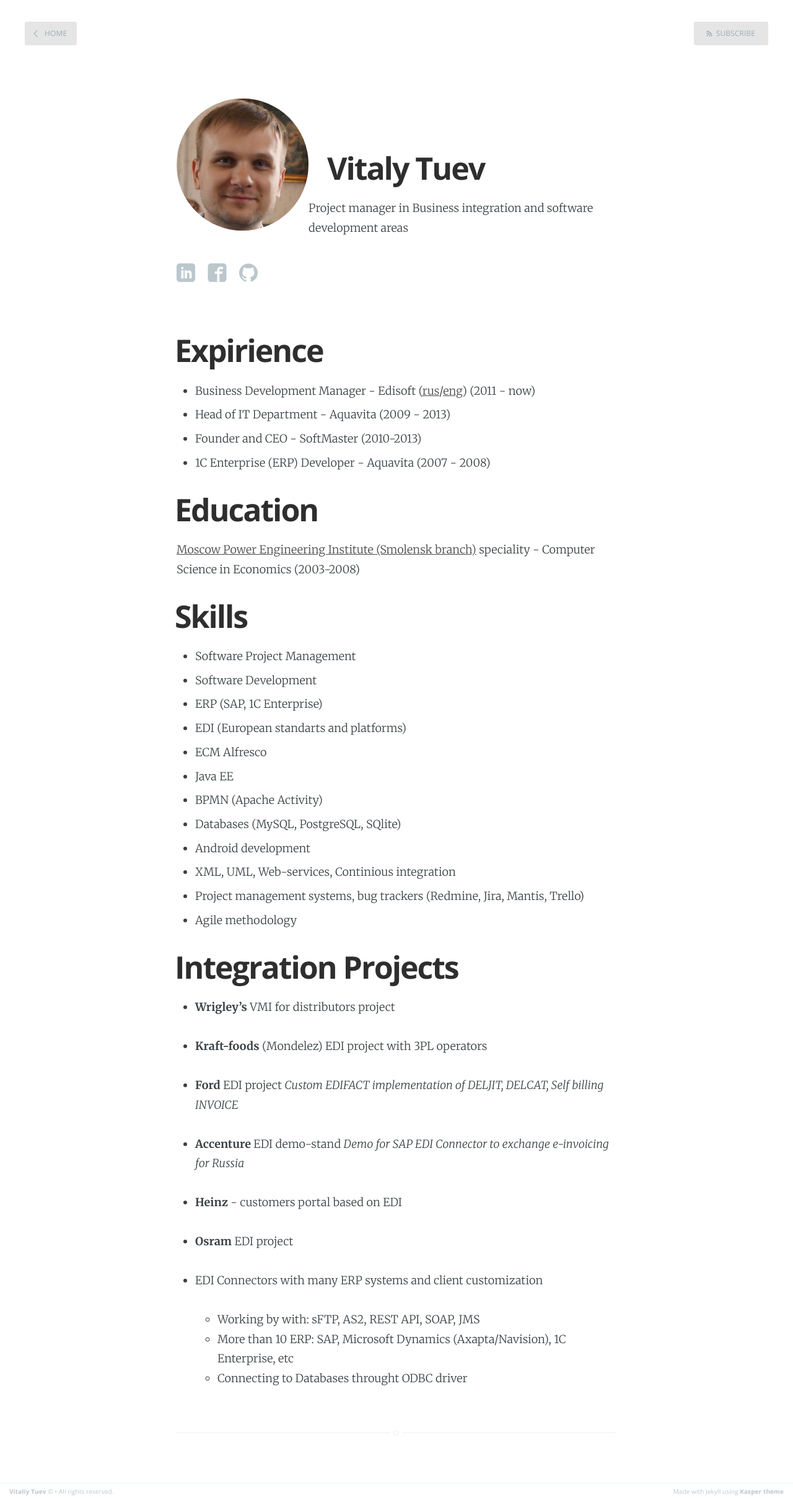
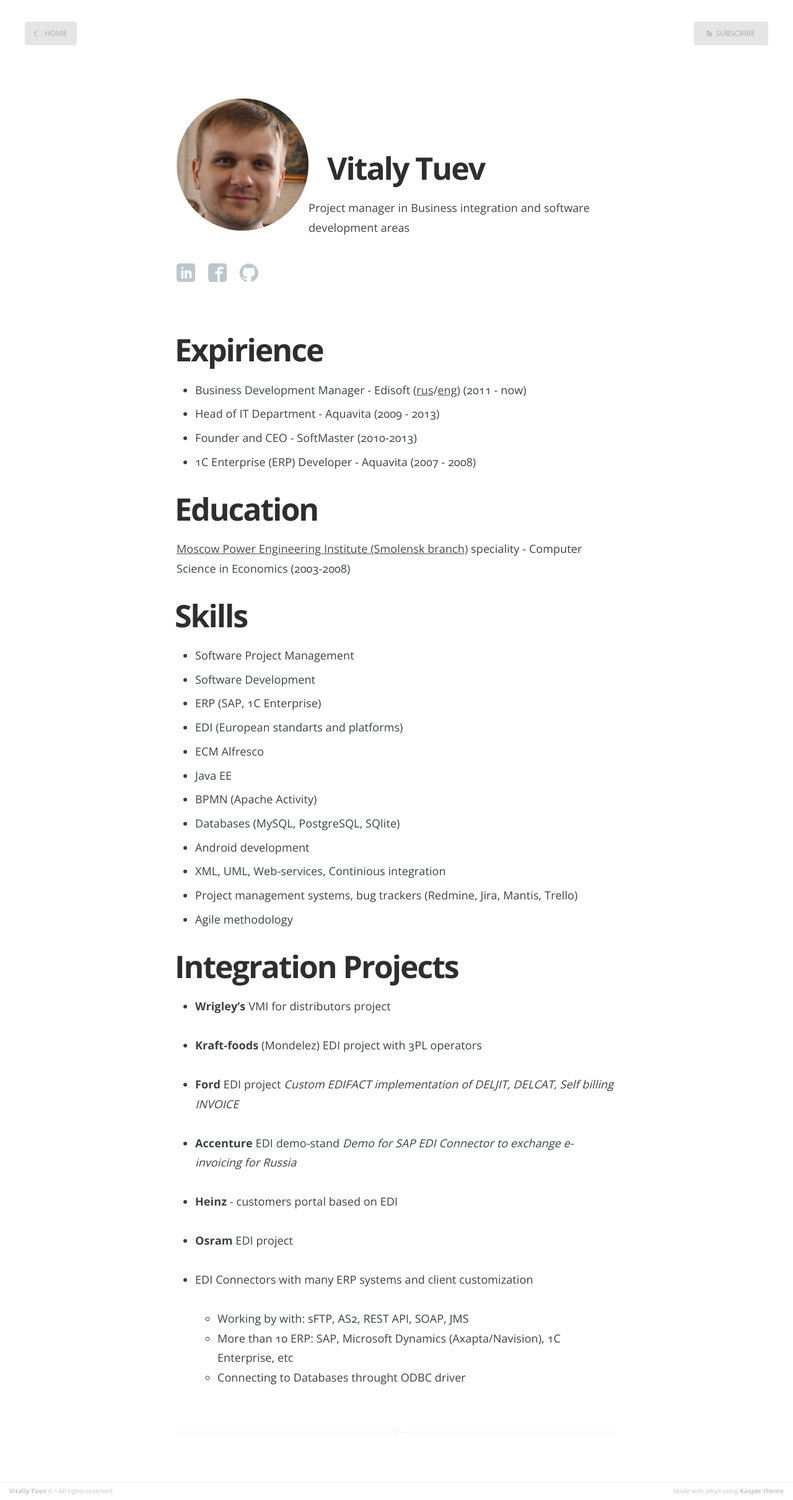
Before and after one commit to vetal232/vetal232.github.io, a Jekyll site: the page built from about.md, in a window 1280 px wide. Shown: the whole page at 62% size. Built offline with Jekyll 4.4.1, drawn with Linux system fonts in a browser that asks for light colours.

Commit message:
Update screen.css

```diff
--- a/assets/css/screen.css
+++ b/assets/css/screen.css
@@ -187,7 +187,7 @@
 body {
     height: 100%;
     max-height: 100%;
-    font-family: "Merriweather", serif;
+    font-family: 'Open Sans', sans-serif;;
     letter-spacing: 0.01rem;
     font-size: 1.8rem;
     line-height: 1.75em;
```
